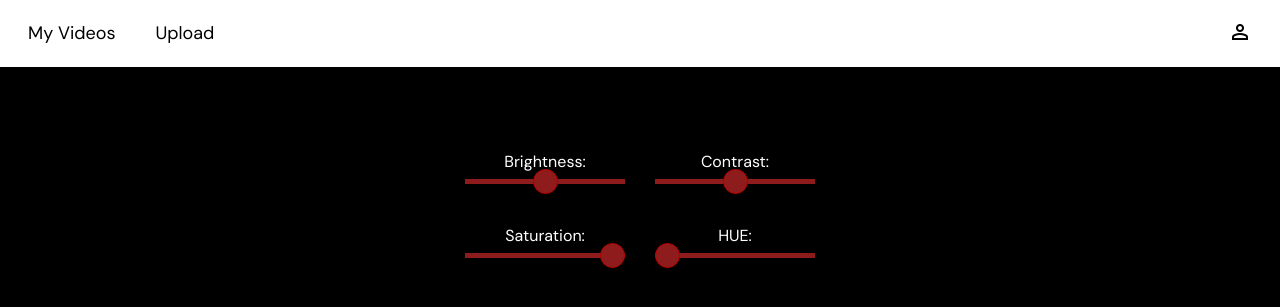
After one commit to werserk/TrueTechHack, a Flask app: page /profile in a window 1280 px wide. The commit adds this page. Shown: the top 307 px of the page. Run offline with Flask 3, Linux system fonts and the light colour scheme; a user stored in the database is signed in; tables that the repository leaves empty hold one stand-in row (values such as "Sample post"); parts of the project's set-up code (start-up, migrations or seed data) failed here and were passed over; some libraries are stand-ins or nearby versions.

Commit message:
user profile and settings correction (without images)

```diff
--- a/app.py
+++ b/app.py
@@ -85,9 +85,7 @@ def upload():
         saturate = user_settings.saturate
         hueRotate = user_settings.hueRotate
 
-        print('processing...')
         paths = process_video(video)  # Modify this line
-        print('ok!')
         video_entry = Video(name=video.filename,
                             video_filename=os.path.basename(paths["video_path"]),
                             preview_filename=os.path.basename(paths["preview_path"]),
@@ -144,6 +142,32 @@ def get_epilepsy_labels(video_id):
     df = pd.read_feather(feather_file)
     labels = list(df['data'])
     return jsonify(labels)
+
+
+@app.route("/profile")
+@login_required
+def profile():
+    user = User.query.get_or_404(current_user.id)
+    return render_template('profile.html', user_settings=user.settings)
+
+
+@app.route("/profile_settings_update", methods=['POST'])
+@login_required
+def profile_settings_update():
+    brightness = request.form.get('brightness', type=float)
+    contrast = request.form.get('contrast', type=float)
+    saturate = request.form.get('saturate', type=float)
+    hueRotate = request.form.get('hueRotate', type=float)
+
+    user = User.query.get_or_404(current_user.id)
+
+    user.settings.brightness = brightness
+    user.settings.contrast = contrast
+    user.settings.saturate = saturate
+    user.settings.hueRotate = hueRotate
+    db.session.commit()
+
+    return jsonify({"message": "User settings updated successfully"})
 
 
 @app.route('/library', methods=['GET'])
--- /dev/null
+++ b/static/js/profile.js
@@ -0,0 +1,30 @@
+const brightness = document.getElementById('brightness');
+const contrast = document.getElementById('contrast');
+const saturation = document.getElementById('saturation');
+const hueRotate = document.getElementById('hue-rotate');
+
+
+function updateUserSettings(brightness, contrast, saturate, hueRotate) {
+    const xhr = new XMLHttpRequest();
+    xhr.open('POST', `/profile_settings_update`);
+    xhr.setRequestHeader('Content-Type', 'application/x-www-form-urlencoded');
+    xhr.onload = function () {
+        if (xhr.status === 200) {
+            console.log('User settings updated successfully');
+        } else {
+            console.error('Failed to update user settings');
+        }
+    };
+    xhr.send(`brightness=${brightness}&contrast=${contrast}&saturate=${saturate}&hueRotate=${hueRotate}`);
+}
+
+function updateFilter() {
+    updateUserSettings(brightness.value / 100, contrast.value / 100, saturation.value / 100, hueRotate.value);
+}
+
+updateFilter()
+
+brightness.addEventListener('input', updateFilter);
+contrast.addEventListener('input', updateFilter);
+saturation.addEventListener('input', updateFilter);
+hueRotate.addEventListener('input', updateFilter);
--- a/templates/header.html
+++ b/templates/header.html
@@ -21,10 +21,12 @@
         {% if current_user.is_authenticated %}
             <a class="left" href="{{ url_for('library') }}">My Videos</a>
             <a class="left" href="{{ url_for('upload') }}">Upload</a>
-            <a href="{{ url_for('logout') }}">
-                <span class="material-symbols-outlined right">logout</span>
+{#            <a href="{{ url_for('profile') }}">#}
+{#                <span class="material-symbols-outlined right">person</span>#}
+{#            </a>#}
+            <a href="{{ url_for('profile') }}">
+                <span class="material-symbols-outlined right">person</span>
             </a>
-            {#            <span class="material-symbols-outlined right">settings</span>#}
         {% else %}
             <a class="left" href="{{ url_for('home') }}">About us</a>
             <a href="{{ url_for('login') }}">
--- /dev/null
+++ b/templates/profile.html
@@ -0,0 +1,43 @@
+{% extends "header.html" %}
+
+{% block style %}
+    <link rel="stylesheet" href="https://unpkg.com/plyr@3/dist/plyr.css">
+    <link rel="stylesheet" href="/static/css/card.css">
+    <link rel="stylesheet" href="/static/css/player.css">
+{% endblock %}
+
+{% block content %}
+    <div class="container mt-4">
+        <!-- Images -->
+        <div class="mt-4">
+        </div>
+
+        <div class="mt-4">
+            <!-- Sliders -->
+            <div class="slider-grid">
+                <div class="slider-container">
+                    <label class="slider-label" for="brightness">Brightness:</label>
+                    <input class="slider" type="range" id="brightness" name="brightness" min="0" max="200"
+                           value="{{ user_settings.brightness * 100 }}">
+                </div>
+                <div class="slider-container">
+                    <label class="slider-label" for="contrast">Contrast:</label>
+                    <input class="slider" type="range" id="contrast" name="contrast" min="0" max="200"
+                           value="{{ user_settings.contrast * 100 }}">
+                </div>
+                <div class="slider-container">
+                    <label class="slider-label" for="saturation">Saturation:</label>
+                    <input class="slider" type="range" id="saturation" name="saturation" min="0" max="200"
+                           value="{{ user_settings.saturate * 100 }}">
+                </div>
+                <div class="slider-container">
+                    <label class="slider-label" for="hue-rotate">HUE:</label>
+                    <input class="slider" type="range" id="hue-rotate" name="hue-rotate" min="0" max="360"
+                           value="{{ user_settings.hueRotate }}">
+                </div>
+            </div>
+        </div>
+    </div>
+    <script src="https://cdn.plyr.io/3.7.8/plyr.polyfilled.js"></script>
+    <script src="/static/js/profile.js"></script>
+{% endblock %}
```
